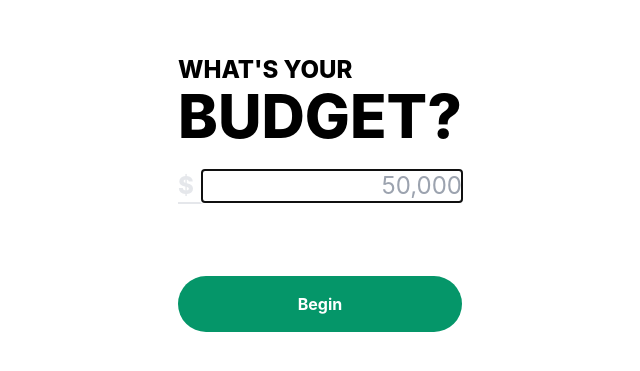
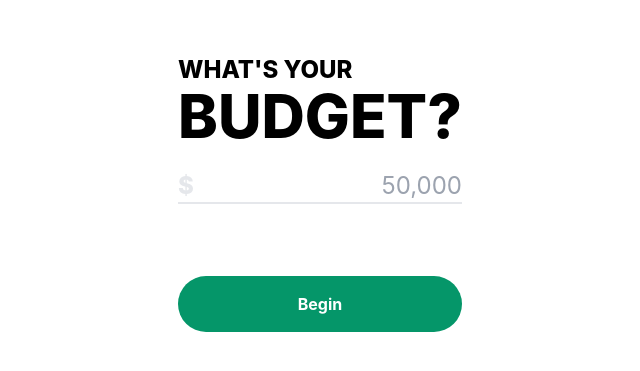
Before and after one commit to daltonscharff/budget-calculator, a React (Create React App) app: page / in a window 1280 px wide. Shown: the part 207-578 px from the top of the page, without its empty margins (320-960 px from the left). Built offline with nearby package versions, Linux system fonts and the light colour scheme; no server answers; the database is empty.

Commit message:
removes focus box from budget input

```diff
--- a/src/App.tsx
+++ b/src/App.tsx
@@ -3,9 +3,9 @@ import { getItems, Item } from "./store/firebase";
 import { BrowserRouter, Routes, Route } from "react-router-dom";
 import ItemPage from "./pages/ItemsPage";
 import BudgetInputPage from "./pages/BudgetInputPage";
-import "./App.css";
 import PageNotFound from "./pages/PageNotFound";
 import SummaryPage from "./pages/SummaryPage";
+import "./App.css";
 
 function App() {
   const [items, setItems] = useState([] as Item[]);
--- a/src/pages/BudgetInputPage.tsx
+++ b/src/pages/BudgetInputPage.tsx
@@ -41,7 +41,7 @@ function BudgetInputPage(props: Props) {
             name="budget"
             value={budget}
             onChange={(event) => setBudget(event.target.value)}
-            className="text-right text-2xl w-40 grow"
+            className="text-right text-2xl w-40 grow focus:outline-none"
             autoFocus
             maxLength={10}
             pattern={"[0-9,]+.?[0-9]+"}
```
